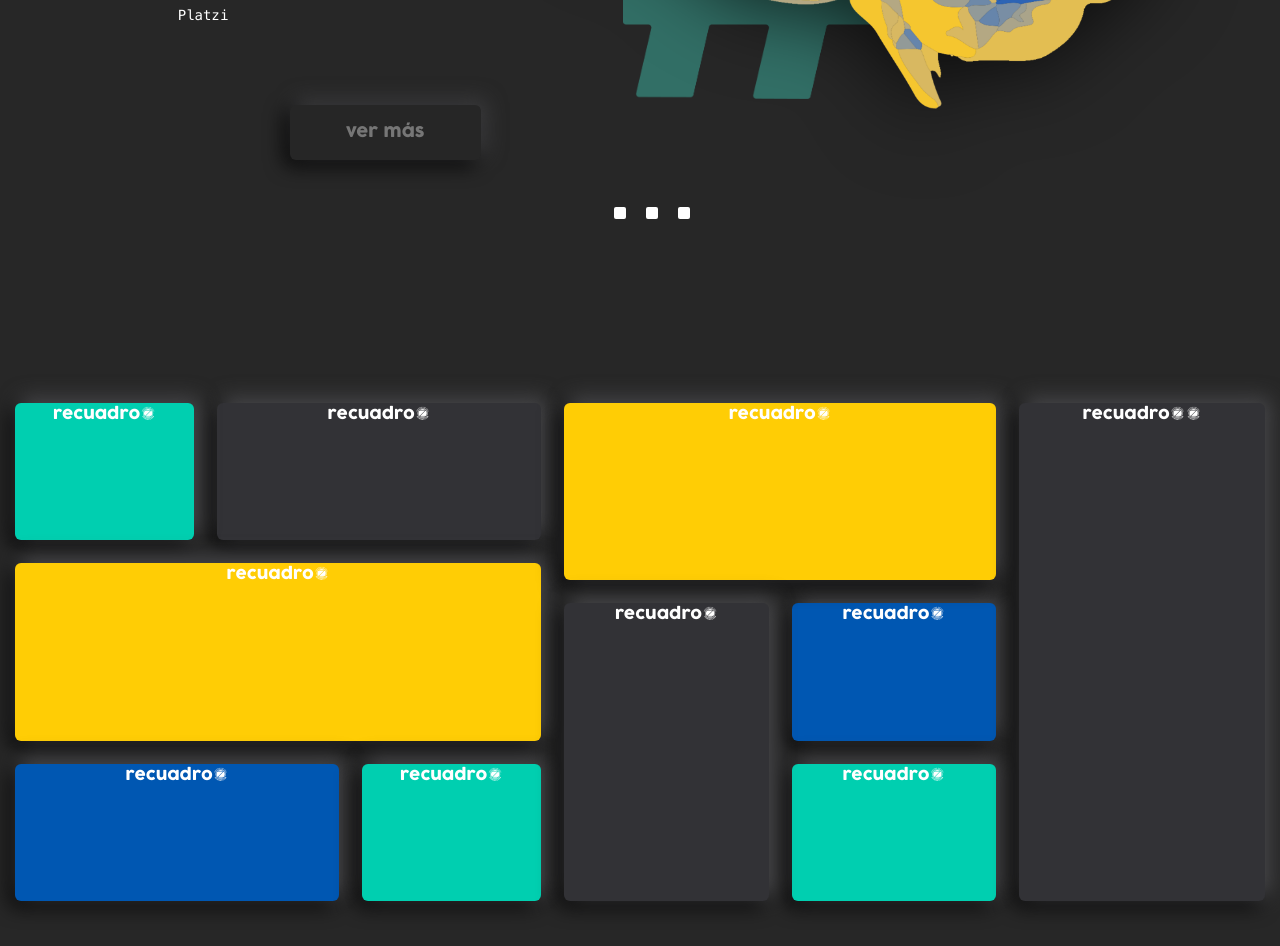
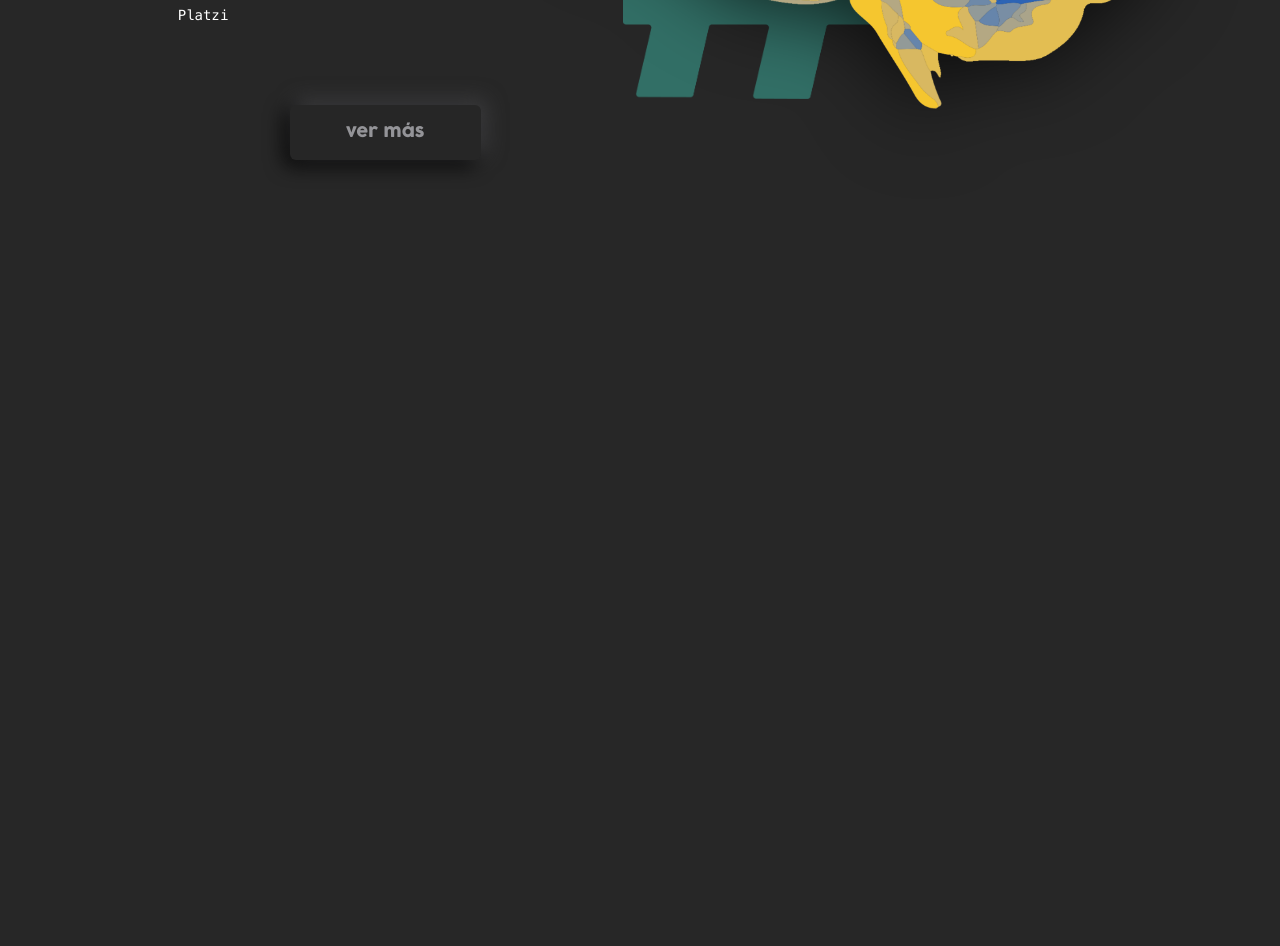
Before and after one commit to yeissonArcila/Codigo-C13, a plain HTML site: page HTML/index.html in a window 1280 px wide. Shown: the part 548-1494 px from the top of the page. After the commit the page ends 800 px from the top, so only its background shows below. Drawn offline with Linux system fonts and the light colour scheme.

Commit message:
cambiamos carpetas

```diff
--- a/CSS/style.css
+++ b/CSS/style.css
@@ -1,41 +1,39 @@
-/* Caracteristicas generales */
-
 * {
   margin: 0;
   padding: 0;
   box-sizing: border-box;
-  font-family: "cocogose";
+  font-family: 'cocogose';
   color: #ffffff;
 }
 
 @font-face {
-  font-family: "cocogose";
+  font-family: 'cocogose';
   src: url(../RECURSOS/Fuente-Cocogoose.ttf);
 }
 
 @font-face {
-  font-family: "menlo";
+  font-family: 'menlo';
   src: url(../RECURSOS/Fuente-Menlo.ttf);
 }
 
-body {
+body{
   background-color: #272727;
 }
 
-/* Comenzamos con la estetica del menu */
-
-header {
+header{
   width: 100%;
   height: 80px;
+  /* margin-top: 16px; */
   position: fixed;
   z-index: 1;
-  /* background: linear-gradient(180deg, #272727 55.21%, rgba(39, 39, 39, 0) 88.02%); */
 }
 
-.container-menu {
+.container-menu{
+  /* max-width: ; */
   height: 100%;
   margin: auto;
   display: flex;
+
   position: absolute;
 width: 1268px;
 height: 41px;
@@ -43,13 +41,13 @@ header {
 top: 36px;
 }
 
-.logos {
+.logos{
   height: 100%;
   display: flex;
   align-items: center;
 }
 
-.logo-marca img {
+.logo-marca img{
   width: 140px;
   position: absolute;
 left: 4.97%;
@@ -58,7 +56,7 @@ header {
 bottom: 14.63%;
 }
 
-.logo-perfil img {
+.logo-perfil img{
   width: 28px;
   position: absolute;
 left: 95.03%;
@@ -67,38 +65,39 @@ header {
 bottom: 14.63%;
 }
 
-.menu {
+.menu{
   display: flex;
   align-items: center;
 }
-.menu ul {
+.menu ul{
   display: flex;
   position: absolute;
 width: 501px;
 height: 26px;
 left: 627px;
 top: 14px;
+
 }
 
-.menu ul li {
+.menu ul li{
   list-style: none;
   margin-left: 32px;
 }
 
-.menu ul li a {
+.menu ul li a{
   text-decoration: none;
   font-size: 12px;
   text-transform: uppercase;
 }
 
-/* Seguimos con la edicion del cover */
+/* STYLE COVER */
 
-.container-cover {
+.container-cover{
   width: 100%;
-  height: 100vh;
+  height: 630px;
 }
 
-.cover {
+.cover{
   max-width: 1400px;
   height: 100%;
   margin: auto;
@@ -107,17 +106,12 @@ header {
   justify-content: space-around;
 }
 
-.container-cover .text {
+.container-cover .text{
   max-width: 370px;
+
 }
 
-.slider{
-  list-style: none;
-}
-
-/* Espesificaciones noticia #1 */
-
-.container-cover h1 {
+.container-cover h1{
   font-size: 60px;
   font-weight: 400;
   line-height: 70px;
@@ -129,11 +123,11 @@ header {
 bottom: 21.29%;
 }
 
-.container-cover h4 {
+.container-cover h4{
   font-size: 14px;
   font-weight: 400;
   line-height: 30px;
-  font-family: "menlo";
+  font-family: 'menlo';
   position: absolute;
 left: 13.88%;
 right: 66.39%;
@@ -141,7 +135,28 @@ header {
 bottom: 31.87%;
 }
 
-.container-cover .imagen-cover img {
+.container-cover .text input{
+  padding: 9px 4px;
+  border: none;
+  font-size: 17px;
+  border-radius: 6px;
+  text-align: center;
+  box-shadow: 5px -5px 20px rgba(76, 76, 79, 0.7), -5px 5px 20px #000000;
+  background: rgba(50, 50, 54, 0.01);
+  color: #949498;
+  position: absolute;
+left: 22.64%;
+right: 62.44%;
+top: 81.62%;
+bottom: 11.53%;
+}
+
+.container-cover .text input:hover{
+  box-shadow: 5px -5px 10px rgba(76, 76, 79, 0.4), -5px 5px 10px rgba(0, 0, 0, 0.5);
+  color: #949498a2;
+}
+
+.container-cover .imagen-cover img{
   width: 614px;
   position: absolute;
 left: 43.28%;
@@ -152,7 +167,7 @@ header {
 filter: drop-shadow(-4px 8px 40px rgba(0, 0, 0, 0.7));
 }
 
-.container-cover .numeral-cover img {
+.container-cover .numeral-cover img{
   width: 278px;
   position: absolute;
 left: 48.64%;
@@ -160,12 +175,24 @@ header {
 top: 35.03%;
 bottom: 15.64%;
 z-index: -2;
-  opacity: 50%;
+opacity:50%;
 animation: move-vector 3s linear infinite;
 }
 
+@keyframes move-vector {
+  0%{
+    transform: translatey(15px);
+  }
+  50%{
+    transform: translatey(0px);
+  }
+  100%{
+    transform: translatey(15px);
+  }
 
-.container-cover .eslash-cover img {
+}
+
+.container-cover .eslash-cover img{
   width: 233px;
   position: absolute;
 left: 69.71%;
@@ -173,178 +200,7 @@ header {
 top: 15.38%;
 bottom: 35.28%;
 z-index: -2;
-  opacity: 50%;
-  animation: move-vector 3s linear infinite;
-  animation-delay: 2s, 4ms;
+opacity:50%;
+animation: move-vector 3s linear infinite ;
+animation-delay: 2s, 4ms
 }
-
-@keyframes move-vector {
-  0% {
-    transform: translatey(15px);
-  }
-  50% {
-    transform: translatey(0px);
-  }
-  100% {
-    transform: translatey(15px);
-  }
-}
-
-/* Elementos estaticos de la seccion inicio */
-
-.container-cover button  {
-  padding: 9px 4px;
-  border: none;
-  font-size: 17px;
-  border-radius: 6px;
-  text-align: center;
-  box-shadow: 5px -5px 20px rgba(76, 76, 79, 0.7), -5px 5px 20px #000000;
-  background: rgba(50, 50, 54, 0.01);
-  position: absolute;
-  left: 22.64%;
-  right: 62.44%;
-  top: 81.62%;
-  bottom: 11.53%;
-  z-index: 2;
-  border-style: none;
-}
-
-.container-cover button a{
-  text-decoration: none;
-  color: #ffffff5e;
-}
-
-.container-cover input:focus {
-  /* box-shadow: 5px -5px 10px rgba(76, 76, 79, 0.4),
-    -5px 5px 10px rgba(0, 0, 0, 0.5);
-  color: #949498a2; */
-  animation: shadow .15s ease-in-out;
-}
-
-@keyframes shadow {
-  0% {
-    box-shadow:
-    inset 5px 5px 10px #3FB7A5,
-    inset 5px 5px 10px #949498;
-  }
-  100% {
-    box-shadow:none;
-  }
-}
-
-.frames {
-  display: flex;
-  list-style: none;
-  z-index: 999;
-  position: absolute;
-left: 47.19%;
-right: 47.13%;
-top: 92.58%;
-bottom: 5.6%;
-}
-.frames li{
-  display: inline-block;
-  margin: 10px;
-}
-.frames li a{
-  display: inline-block;
-  height: 12px;
-width: 12px;
-border-radius: 2px;
-  text-decoration: none;
-  background-color: #ffffff;
-
-}
-.frames li a:is(:hover:focus){
-  background-color: #3FB7A5;
-}
-
-/* damos el estilo a la seccion new */
-
-.love{
-width: 100%;
-height: 100vh;
-display:flex;
-align-items: center;
-align-content: center;
-justify-content: center;
-
-}
-
-.container-news{
-  display: grid;
-  grid-template-columns: repeat(21/1fr);
-  grid-template-rows: repeat(13/1fr);
-  gap: 23px;
-  text-align: center;
-   width: 1250px;
-  height: 498px;
-  /* left: 159px;
-  top: 155px;  */
-margin: auto;
-}
-.style-news{
-  border-radius: 6px;
-  box-shadow: 5px -5px 20px #4C4C4F, -5px 5px 20px #000000;
-  grid-column: auto;
-}
-.new1{
-  grid-column: 1/4;
-  grid-row: 1/5;
-  z-index: 1;
-  background-color: #00CFB0;
-}
-.new2{
-  grid-column: 4/10;
-  grid-row: 1/5;
-  z-index: 0;
-  background-color: #323236;
-}
-.new3{
-  grid-column: 1/10;
-  grid-row: 5/10;
-  z-index: 2;
-  background-color: #FFCD05;
-}
-.new4{
-  grid-column: 1/7;
-  grid-row: 10/14;
-  z-index: 2;
-  background-color: #0057B2;
-}
-.new5{
-  grid-column: 7/10;
-  grid-row: 10/14;
-  z-index: 2;
-  background-color: #00CFB0;
-}
-.new6{
-  grid-column: 10/18;
-  grid-row: 1/6;
-  z-index: 3;
-  background-color: #FFCD05;
-}
-.new7{
-  grid-column: 10/14;
-  grid-row: 6/14;
-  z-index: 3;
-  background-color: #323236;
-}
-.new8{
-  grid-column: 14/18;
-  grid-row: 6/10;
-  z-index: 2;
-  background-color: #0057B2;
-}
-.new9{
-  grid-column: 14/18;
-  grid-row: 10/14;
-  z-index: 2;
-  background-color: #00CFB0;
-}
-.new10{
-  grid-column: 18/23;
-  grid-row: 1/14;
-  z-index: 3;
-  background-color: #323236;
-}
--- a/HTML/index.html
+++ b/HTML/index.html
@@ -11,9 +11,6 @@
 </head>
 
 <body>
-
-    <!-- Comenzamos con la ejecucion del menu -->
-
     <header>
 
         <nav class="container-menu">
@@ -40,26 +37,13 @@
         </nav>
 
     </header>
-
-    <!-- Comenzamos con estructura de las secciones -->
-
-    <!-- Iniciamos con la seccion inicio -->
-
     <main>
         <section class="container-cover">
-
-            <!-- A continuacion el carrusel de noticias -->
-
-
             <section class="cover">
-
-                <ul class="slider">
-
-                    <li id="new1">
-
                 <section class="text">
                     <h1>&#60;&#60;EL CRIMEN NO PAGA TANTO COMO EL CODIGO&#62;&#62;</h1>
                     <h4>//Fredy Vega - Fundador Platzi</h4>
+                    <input type="botton" value="ver más">
                 </section>
                 <section class="imagen-cover">
                     <img src="../RECURSOS/cerebro.png" alt="">
@@ -70,67 +54,13 @@
                 <section class="eslash-cover">
                     <img src="../RECURSOS/Eslash-felcha-amatillo.png" alt="">
                 </section>
-
-                    </li>
-
-                    <li id="new2"></li>
-
-                    <li id="new3"></li>
-
-                </ul>
-
             </section>
-
-            <!-- Comenzamos con los elementos estaticos de la seccion inicio -->
-
-            <ul class="frames">
-                <li><a href="#new1"></a></li>
-                <li><a href="#new2"></a></li>
-                <li><a href="#new3"></a></li>
-            </ul>
-
-            <button><a href="#">ver más</a></button>
-
         </section>
     </main>
 
-    <!-- Comenzamos con la seccion noticias -->
-<main class="love">
+    <section class="container-noticias">
 
-    <nav class="container-news">
-        <section class="new1 style-news">
-            <p>recuadro1</p>
     </section>
-        <section class="new2 style-news">
-            <p>recuadro2</p>
-        </section>
-        <section class="new3 style-news">
-            <p>recuadro3</p>
-        </section>
-        <section class="new4 style-news">
-            <p>recuadro4</p>
-        </section>
-        <section class="new5 style-news">
-            <p>recuadro5</p>
-        </section>
-        <section class="new6 style-news">
-            <p>recuadro6</p>
-        </section>
-        <section class="new7 style-news">
-            <p>recuadro7</p>
-        </section>
-        <section class="new8 style-news">
-            <p>recuadro8</p>
-        </section>
-        <section class="new9 style-news">
-            <p>recuadro9</p>
-        </section>
-        <section class="new10 style-news">
-            <p>recuadro10</p>
-        </section>
-    </nav>
-</main>
-
 </body>
 
 </html>
--- a/login/estilos.css
+++ b/login/estilos.css
@@ -3,7 +3,8 @@ body{
     margin: 0;
     padding: 0;
     height: 100%;
-    background: url(../recursos/Captura\ de\ pantalla\ \(46\).png);
+    background: url(../RECURSOS/Captura\ de\ pantalla\ 2022-07-29\ 074652.png);
+    backdrop-filter: blur(10px);
     background-repeat: no-repeat;
     top: center;
     height: 100vh;
```
Also changed, not shown: login/index.html (+3 -1 lines), RECURSOS/Captura de pantalla 2022-07-29 074652.png (added), RECURSOS/SharedScreenshot.jpg (added). Lines whose indentation alone changed are shown as unchanged.
